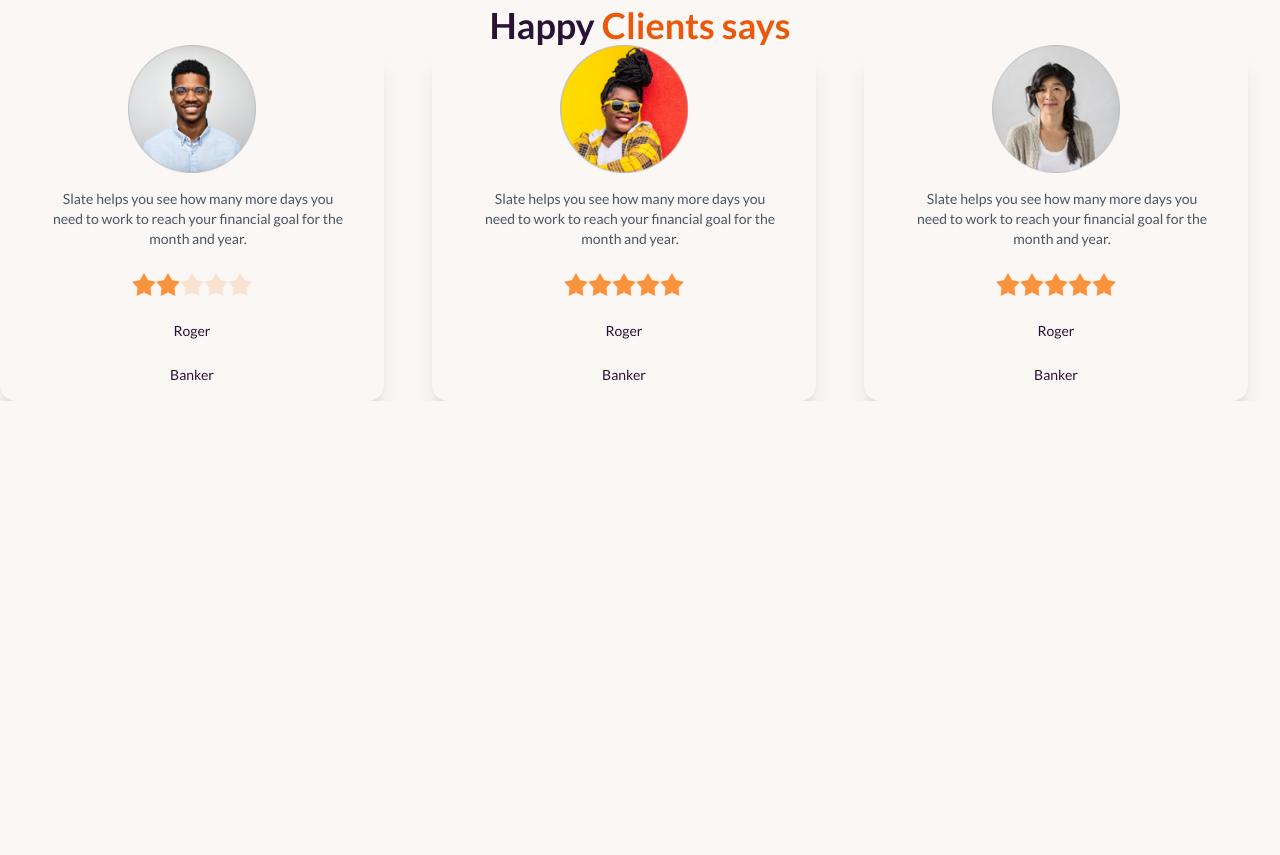
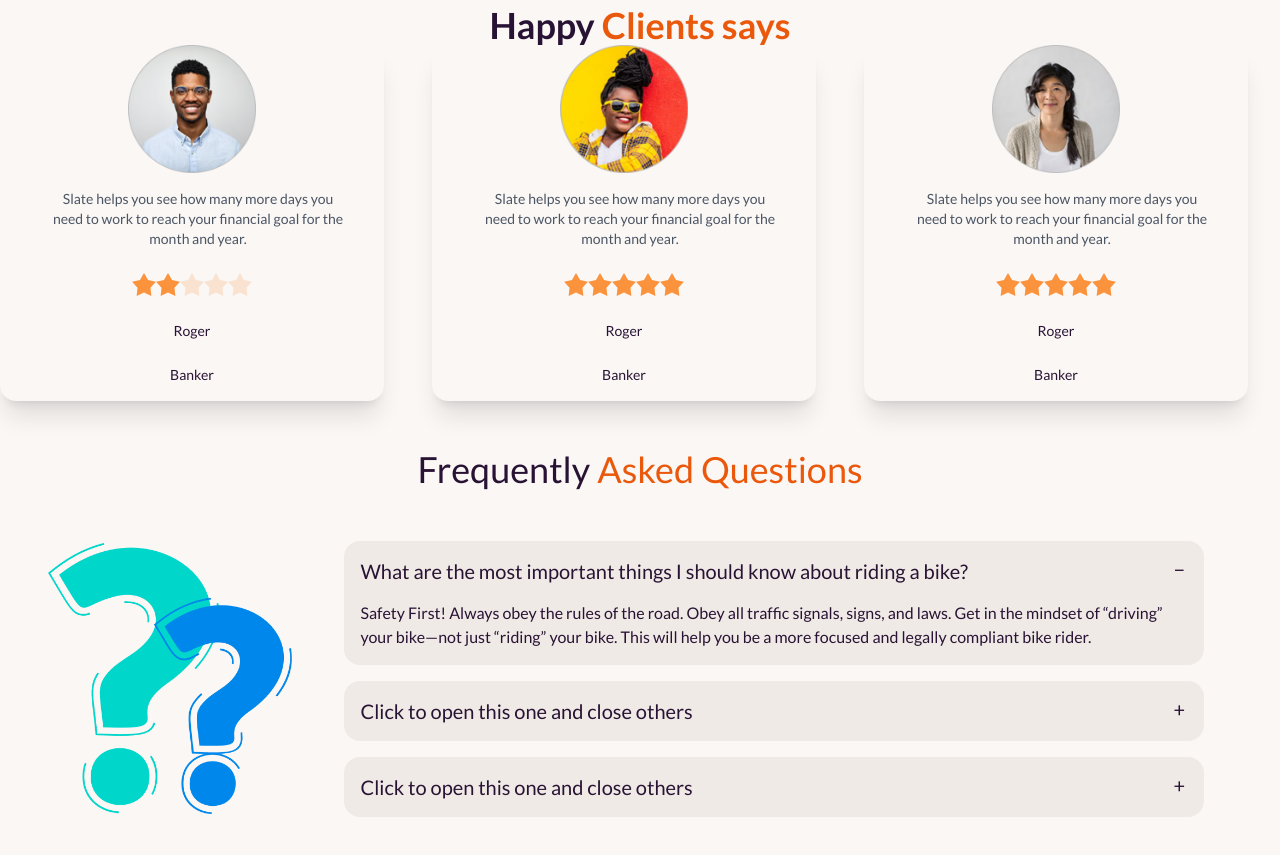
Before and after one commit to sakibhasan-24/Zero-zone-bike, a plain HTML site: page index.html in a window 1280 px wide. Shown: the part 1907-2762 px from the top of the page. Before the commit the page ends 2308 px from the top, so only its background shows below. Drawn offline with nearby package versions, Linux system fonts and the light colour scheme; a web font is replaced by a local one.

Commit message:
asked questions

```diff
--- a/index.html
+++ b/index.html
@@ -400,6 +400,63 @@
         </div>
       </section>
       <!-- end of happy clients say section -->
+      <!-- frequenty asked questions -->
+      <section class="my-12">
+        <h1 class="text-4xl text-center">
+          Frequently <span class="text-orange-600">Asked Questions</span>
+        </h1>
+        <div class="mx-12 my-6 flex flex-col md:flex-row gap-6 items-center">
+          <div>
+            <img src="images/others/faq.png" alt="asked" srcset="" />
+          </div>
+          <div class="mx-7 my-3">
+            <div class="collapse collapse-plus bg-base-200 my-4">
+              <input type="radio" name="my-accordion-3" checked="checked" />
+              <div class="collapse-title text-xl font-medium">
+                What are the most important things I should know about riding a
+                bike?
+              </div>
+              <div class="collapse-content">
+                <p>
+                  Safety First! Always obey the rules of the road. Obey all
+                  traffic signals, signs, and laws. Get in the mindset of
+                  “driving” your bike—not just “riding” your bike. This will
+                  help you be a more focused and legally compliant bike rider.
+                </p>
+              </div>
+            </div>
+            <div class="collapse collapse-plus bg-base-200 my-4">
+              <input type="radio" name="my-accordion-3" />
+              <div class="collapse-title text-xl font-medium">
+                Click to open this one and close others
+              </div>
+              <div class="collapse-content">
+                <p>
+                  Safety First! Always obey the rules of the road. Obey all
+                  traffic signals, signs, and laws. Get in the mindset of
+                  “driving” your bike—not just “riding” your bike. This will
+                  help you be a more focused and legally compliant bike rider.
+                </p>
+              </div>
+            </div>
+            <div class="collapse collapse-plus bg-base-200 my-4">
+              <input type="radio" name="my-accordion-3" />
+              <div class="collapse-title text-xl font-medium">
+                Click to open this one and close others
+              </div>
+              <div class="collapse-content">
+                <p>
+                  Safety First! Always obey the rules of the road. Obey all
+                  traffic signals, signs, and laws. Get in the mindset of
+                  “driving” your bike—not just “riding” your bike. This will
+                  help you be a more focused and legally compliant bike rider.
+                </p>
+              </div>
+            </div>
+          </div>
+        </div>
+      </section>
+      <!-- end of frequenty asked questions -->
     </main>
   </body>
 </html>
```
